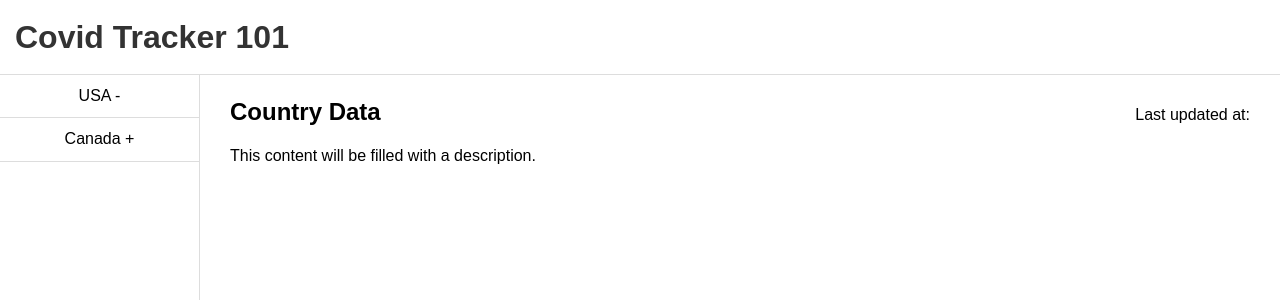
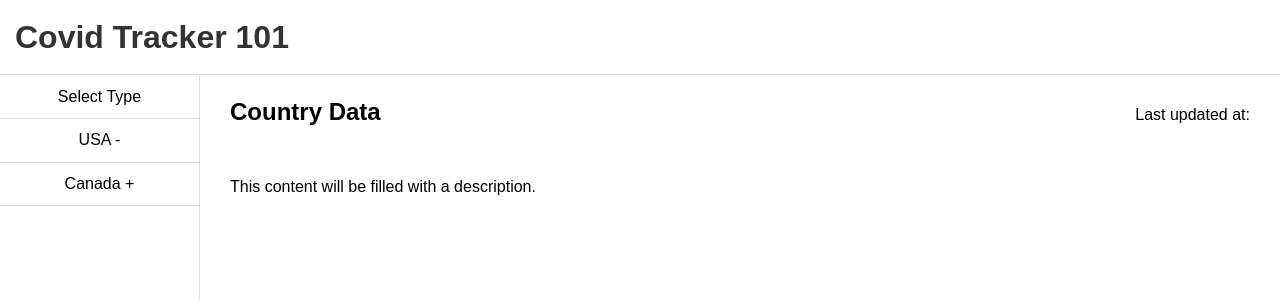
Before and after one commit to MatthewG-Tech/Covid_Tracker, a React (Create React App) app in the folder covid_tracker_web/: page / in a window 1280 px wide. Shown: the top 300 px of the page. Built offline with nearby package versions, Linux system fonts and the light colour scheme.

Commit message:
Media properties added but functionaliy is needed for expand/colapsing the sidebar

```diff
--- a/covid_tracker_web/src/App.css
+++ b/covid_tracker_web/src/App.css
@@ -33,7 +33,6 @@ a {
   }
 
   .contentBody {
-    background-color: green;
     margin-left: 50px;
     padding: 30px;
   }
@@ -43,6 +42,13 @@ a {
     padding: 20px;
     padding-left: 30px;
     padding-right: 30px;
+    width: 100%;
+  }
+
+  #selectType{
+    visibility: hidden;
+    height: 0;
+    padding: 0;
   }
 }
 
@@ -71,9 +77,37 @@ a {
     padding-left: 30px;
     padding-right: 30px;
   }
+
+  .leftSide{
+    width: 50%;
+    float: left;
+    bottom: 0;
+  }
+
+  .rightSide{
+    /**width: 50%;**/
+    margin-left: 200px;
+    /**float: left;**/
+    text-align: right;
+    padding-top: 9px;
+  }
+
+  #expandSidebar{
+    visibility: hidden;
+    height: 0;
+    padding: 0;
+  }
 }
 
 .sidebar :hover{
   background-color: #ddd;
   cursor:pointer;
 }
+
+.sidebarItem{
+  padding: 10px;
+  border-width: 1px;
+  border-color: #ddd;
+  border-bottom-style: solid;
+  text-align: center;
+}
--- a/covid_tracker_web/src/components/Countries.js
+++ b/covid_tracker_web/src/components/Countries.js
@@ -5,10 +5,16 @@ import PropTypes from 'prop-types';
 
 //Componet for all counties
 export class Countries extends Component {
+    handelClick(){
+        console.log("expander");
+    }
+
     render() {
         let list = this.props.countries.map((country) => (
             <CountryItem key={country.id} country={country}/>
         ));
+        list.unshift(<div className='sidebarItem' id='selectType'><p>Select Type</p></div>)
+        list.unshift(<div className='sidebarItem' id='expandSidebar' onClick={this.handelClick}><p>Expand</p></div>)
         return (
             <div  className='sidebar'>
                 {list}
--- a/covid_tracker_web/src/components/CountryHeader.js
+++ b/covid_tracker_web/src/components/CountryHeader.js
@@ -4,26 +4,26 @@ import PropTypes from 'prop-types';
 export class CountryContent extends Component {
     getLeftStyle = () => {
         return {
-            width: '50%',
-            float: 'left',
-            bottom: 0,
+            //width: '50%',
+            //float: 'left',
+            //bottom: 0,
         }
     }
     getRightStyle = () => {
         return {
-            width: '50%',
-            leftMagin: '200px',
-            float: 'left',
-            textAlign: 'right',
-            paddingTop: '9px',
+            //width: '50%',
+           //leftMagin: '200px',
+            //float: 'left',
+            //textAlign: 'right',
+            //paddingTop: '9px',
         }
     }
 
     render() {
         return(
-            <div className="contentHeader">
-                    <h2 style={this.getLeftStyle()}>Country Data</h2>
-                    <p style={this.getRightStyle()}>Last updated at: </p>
+            <div className='contentHeader'>
+                    <h2 className="leftSide" style={this.getLeftStyle()}>Country Data</h2>
+                    <p className="rightSide" style={this.getRightStyle()}>Last updated at: </p>
             </div>
         )
     }
--- a/covid_tracker_web/src/components/CountryItem.js
+++ b/covid_tracker_web/src/components/CountryItem.js
@@ -1,4 +1,4 @@
-import React, { Component } from 'react'
+import React, { Component } from 'react';
 import PropTypes from 'prop-types';
 
 //Component for each individual country
@@ -6,9 +6,9 @@ export class CountryItem extends Component {
     //Style for each county
     getStyle = () => {
         return {
-            padding: '10px',
-            borderBottom: '1px #ddd solid',
-            textAlign: 'center',
+            //padding: '10px',
+            //borderBottom: '1px #ddd solid',
+            //textAlign: 'center',
         }
     }
 
@@ -34,20 +34,20 @@ export class CountryItem extends Component {
             //    selected: true
             //});
         }
-        console.log(this.state.text);
+
     }
 
     render() {
         if(this.props.country.selected){
             return (
-                <div className='listItem' style={this.getStyle()} onClick={this.handleClick.bind(this)}>
+                <div className='sidebarItem' style={this.getStyle()} onClick={this.handleClick.bind(this)}>
                     <p >{this.props.country.title + ' -'}</p>
                 </div>
             )
         }else{
             return (
-                <div className='listItem' style={this.getStyle()} onClick={this.handleClick.bind(this)}>
-                    <p >{this.props.country.title + ' +'}</p>
+                <div className='sidebarItem' style={this.getStyle()} onClick={this.handleClick.bind(this)}>
+                    <p >{this.state.text}</p>
                 </div>
             )
         }
--- a/covid_tracker_web/src/components/NavBar.js
+++ b/covid_tracker_web/src/components/NavBar.js
@@ -17,8 +17,6 @@ export class NavBar extends Component {
 
         return (
             <h1 style={this.getTitleStyle()}><a href="_self">Covid Tracker 101</a></h1>
-
-
         )
     }
 }
```
Also changed, not shown: covid_tracker_web/src/components/StateItem.js (deleted, +0 -14 lines), covid_tracker_web/src/components/States.js (deleted, +0 -15 lines).
